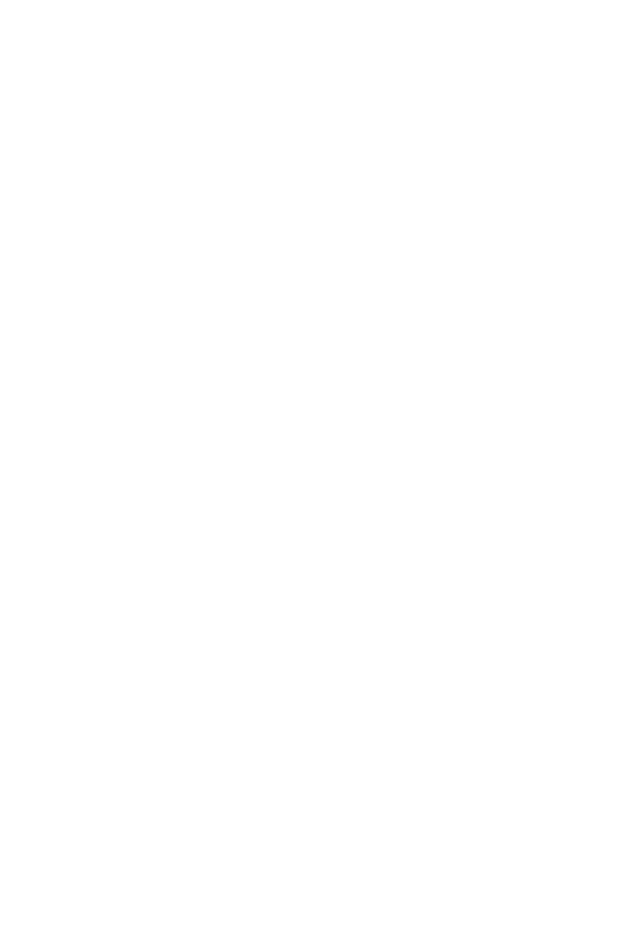
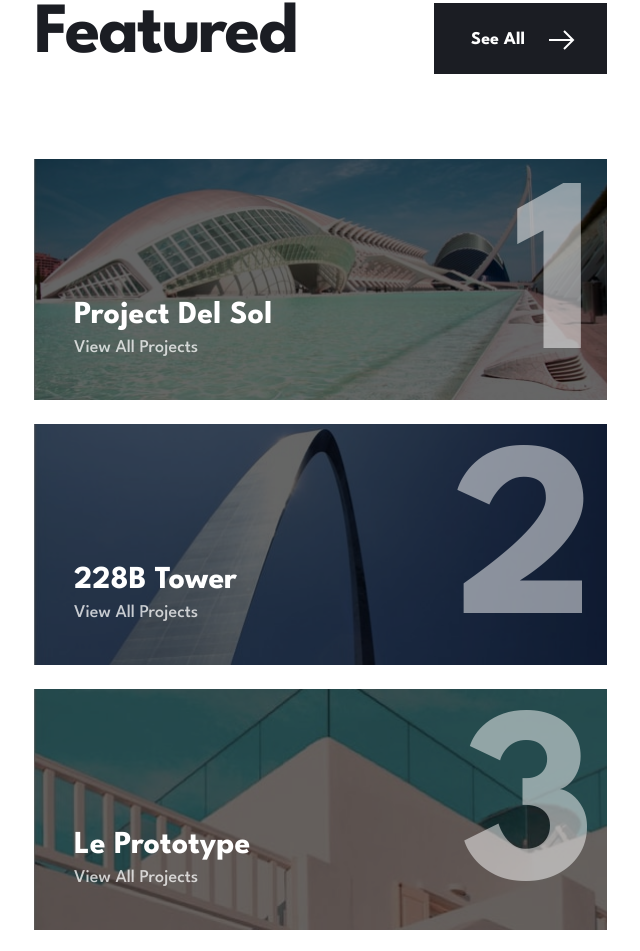
Before and after one commit to lleonardus/arch-studio, a React (Vite) app: page / in a window 1280 px wide. Shown: the part 2754-3705 px from the top of the page, without its empty margins (319-959 px from the left). Before the commit the page ends 2557 px from the top, so only its background shows below. Built offline with nearby package versions, Linux system fonts and the light colour scheme.

Commit message:
creating portfolio section on homepage

```diff
--- a/src/pages/homepage/Homepage.jsx
+++ b/src/pages/homepage/Homepage.jsx
@@ -1,6 +1,7 @@
 import { Hero } from "./components/hero/Hero";
 import { WelcomeSection } from "./components/WelcomeSection";
 import { AboutUsSection } from "./components/AboutUsSection";
+import { PortfolioSection } from "./components/PortfolioSection";
 
 export function Homepage() {
   return (
@@ -8,6 +9,7 @@
       <Hero />
       <WelcomeSection />
       <AboutUsSection />
+      <PortfolioSection />
     </main>
   );
 }
--- /dev/null
+++ b/src/pages/homepage/components/PortfolioSection.jsx
@@ -0,0 +1,73 @@
+import { Link } from "react-router-dom";
+
+export function PortfolioSection() {
+  return (
+    <section className="mt-[73px] px-8 tablet:mt-[200px] tablet:px-0 tablet:pr-[98px]">
+      <div className="grid tablet:grid-cols-2">
+        <h2 className="text-[48px] font-bold leading-[52px] tracking-[-1.71px] text-gray-900 tablet:max-w-[400px] tablet:text-xl">
+          Featured
+        </h2>
+        <ul className="mb-6 mt-[43px] flex flex-col gap-6 tablet:col-span-2 tablet:mt-[85px] desktop:mt-16 desktop:flex-row *:desktop:w-full">
+          <li className="relative z-[1] bg-[url('/assets/portfolio/mobile/image-del-sol.jpg')] bg-cover bg-no-repeat pb-[23px] pl-6 pt-[153px] after:absolute after:inset-0 after:bg-black/60 tablet:bg-[url('/assets/portfolio/tablet/image-del-sol.jpg')] tablet:pb-[39px] tablet:pl-10 tablet:pt-[137px] desktop:bg-[url('/assets/portfolio/desktop/image-del-sol.jpg')] desktop:pb-[39px] desktop:pl-10 desktop:pt-[457px]">
+            <span className="absolute right-4 top-[29px] z-[2] hidden text-3xl text-white/50 tablet:inline-block desktop:-right-3 desktop:top-[45px]">
+              1
+            </span>
+            <h3 className="relative z-[2] text-lg text-white">
+              Project Del Sol
+            </h3>
+            <Link
+              to="/portfolio"
+              className="relative z-[2] text-base text-white/75 hover:underline"
+            >
+              View All Projects
+            </Link>
+          </li>
+          <li className="relative z-[1] bg-[url('/assets/portfolio/mobile/image-228b.jpg')] bg-cover bg-no-repeat pb-[23px] pl-6 pt-[153px] after:absolute after:inset-0 after:bg-black/60 tablet:bg-[url('/assets/portfolio/tablet/image-228b.jpg')] tablet:pb-[39px] tablet:pl-10 tablet:pt-[137px] desktop:bg-[url('/assets/portfolio/desktop/image-228b.jpg')] desktop:pb-[39px] desktop:pl-10 desktop:pt-[457px]">
+            <span className="absolute right-4 top-[29px] z-[2] hidden text-3xl text-white/50 tablet:inline-block desktop:-right-3 desktop:top-[45px]">
+              2
+            </span>
+            <h3 className="relative z-[2] text-lg text-white">228B Tower</h3>
+            <Link
+              to="/portfolio"
+              className="relative z-[2] text-base text-white/75 hover:underline"
+            >
+              View All Projects
+            </Link>
+          </li>
+          <li className="relative z-[1] bg-[url('/assets/portfolio/mobile/image-prototype.jpg')] bg-cover bg-no-repeat pb-[23px] pl-6 pt-[153px] after:absolute after:inset-0 after:bg-black/60 tablet:bg-[url('/assets/portfolio/tablet/image-prototype.jpg')] tablet:pb-[39px] tablet:pl-10 tablet:pt-[137px] desktop:bg-[url('/assets/portfolio/desktop/image-prototype.jpg')] desktop:pb-[39px] desktop:pl-10 desktop:pt-[457px]">
+            <span className="absolute right-4 top-[29px] z-[2] hidden text-3xl text-white/50 tablet:inline-block desktop:-right-3 desktop:top-[45px]">
+              3
+            </span>
+            <h3 className="relative z-[2] text-lg text-white">Le Prototype</h3>
+            <Link
+              to="/portfolio"
+              className="relative z-[2] text-base text-white/75 hover:underline"
+            >
+              View All Projects
+            </Link>
+          </li>
+        </ul>
+        <span className="*:float-right tablet:col-start-2 tablet:row-start-1">
+          <Link
+            to="/portfolio"
+            className="relative z-[2] flex w-full items-center justify-center gap-[24px] bg-gray-900 pb-[22px] pl-[37px] pr-[32px] pt-[25px] text-base font-bold capitalize text-white transition-colors hover:bg-gray-700 tablet:w-fit"
+          >
+            <span>See All</span>
+            <span>
+              <svg xmlns="http://www.w3.org/2000/svg" width="26" height="20">
+                <g
+                  fill="none"
+                  fillRule="evenodd"
+                  stroke="white"
+                  strokeWidth="2"
+                >
+                  <path d="M15 1l9 9-9 9M0 10h24" />
+                </g>
+              </svg>
+            </span>
+          </Link>
+        </span>
+      </div>
+    </section>
+  );
+}
```
